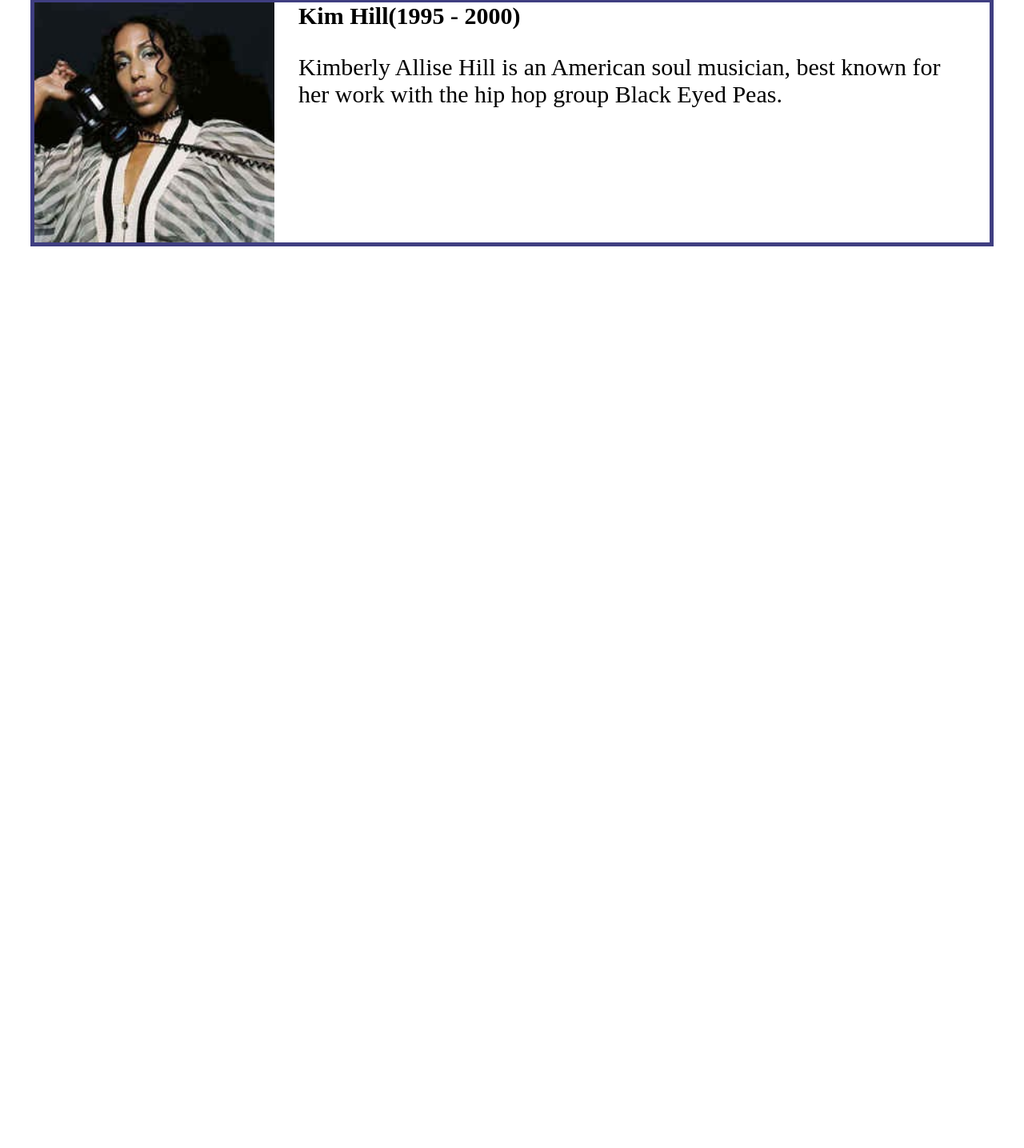
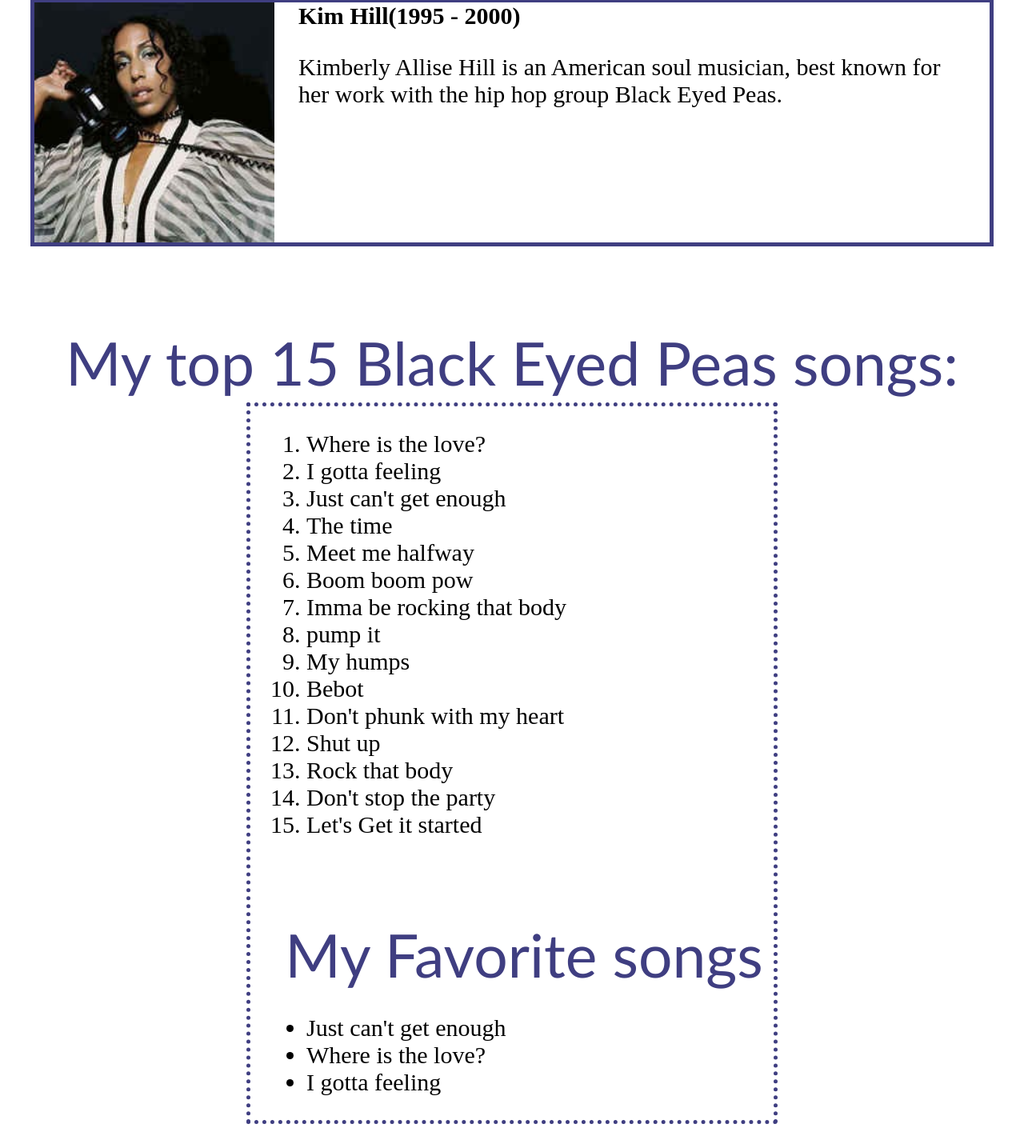
Before and after one commit to ericwafula/my-favorite-band, a plain HTML site: page index.html in a window 1280 px wide. Shown: the part 2574-4009 px from the top of the page at 80% size. Before the commit the page ends 2912 px from the top, so only its background shows below. Drawn offline with Linux system fonts and the light colour scheme.

Commit message:
added top playlist

```diff
--- a/index.html
+++ b/index.html
@@ -66,7 +66,38 @@
 
             </div>
 
+            <p class="who">My top 15 Black Eyed Peas songs:</p>
 
+            <div class="list-div">
+
+                <ol class="personal-description">
+                    <li>Where is the love?</li>
+                    <li>I gotta feeling</li>
+                    <li>Just can't get enough</li>
+                    <li>The time</li>
+                    <li>Meet me halfway</li>
+                    <li>Boom boom pow</li>
+                    <li>Imma be rocking that body</li>
+                    <li>pump it</li>
+                    <li>My humps</li>
+                    <li>Bebot</li>
+                    <li>Don't phunk with my heart</li>
+                    <li>Shut up</li>
+                    <li>Rock that body</li>
+                    <li>Don't stop the party</li>
+                    <li>Let's Get it started</li>
+
+                </ol>
+
+                <p class="who">My Favorite songs</p>
+
+                <ul class="personal-description">
+                    <li>Just can't get enough</li>
+                    <li>Where is the love?</li>
+                    <li>I gotta feeling</li>
+                </ul>
+
+            </div>
 
         </div>
     </body>
--- a/style.css
+++ b/style.css
@@ -71,3 +71,11 @@
     margin-left: 30px;
     margin-right: 30px;
 }
+
+.list-div{
+    border: #3f3e81 dotted 5px;
+    margin-bottom: 30px;
+    margin-left: 300px;
+    margin-right: 300px;
+    padding-left: 30px;
+}
```
